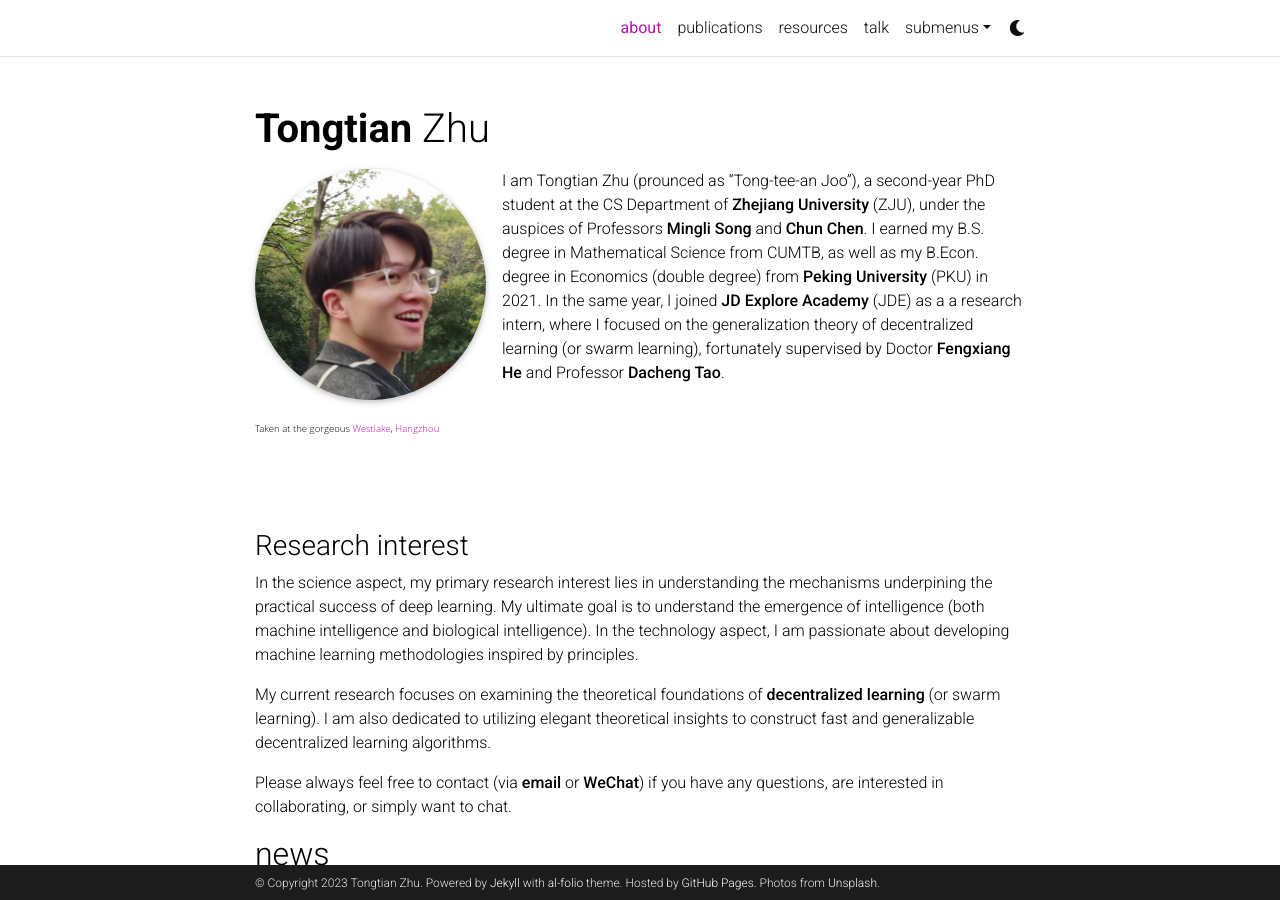
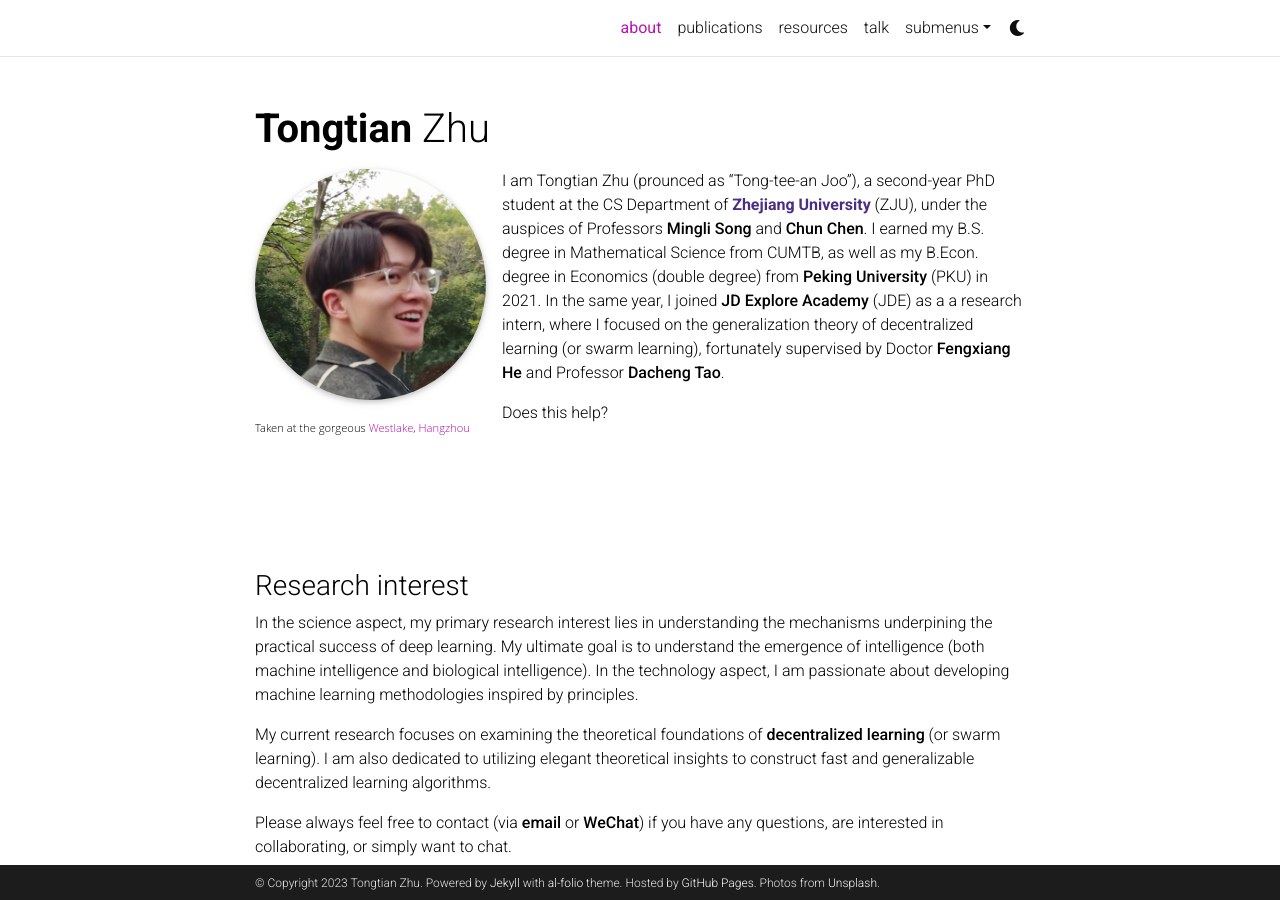
Before and after one commit to Raiden-Zhu/Raiden-Zhu.github.io, a Jekyll site: the page built from _pages/about.md, in a window 1280 px wide and 900 px high. Built offline with Jekyll 4.4.1, drawn with Linux system fonts in a browser that asks for light colours; full-size pictures stand in for the smaller copies a plugin makes; emoji names are drawn with the system emoji font; comment, search, counter and statistics services are not loaded; a style sheet for code colours, icons or effects is not loaded.

Commit message:
Update about.md

```diff
--- a/_pages/about.md
+++ b/_pages/about.md
@@ -9,7 +9,8 @@
   image: photo_9.jpg
   image_circular: True # false: crops the image to make it circular
   address: >
-      <p><span style="font-size: 0.6em; font-family: 'Open Sans';">Taken at the gorgeous <a href='https://en.wikipedia.org/wiki/West_Lake'>Westlake</a>, <a href='https://en.wikipedia.org/wiki/Hangzhou'>Hangzhou</a></span></p>
+      <p><span style="font-size: 0.7em; font-family: 'Open Sans';">Taken at the gorgeous <a href='https://en.wikipedia.org/wiki/West_Lake'>Westlake</a>, <a href='https://en.wikipedia.org/wiki/Hangzhou'>Hangzhou</a></span></p>
+
 
 news: true  # includes a list of news items
 latest_posts: true  # includes a list of the newest posts
@@ -17,7 +18,10 @@
 social: true  # includes social icons at the bottom of the page
 ---
 
-I am Tongtian Zhu (prounced as "Tong-tee-an Joo"), a second-year PhD student at the CS Department of [**Zhejiang University**](https://www.zju.edu.cn/english/) (ZJU), under the auspices of Professors [**Mingli Song**](https://person.zju.edu.cn/en/msong) and [**Chun Chen**](https://person.zju.edu.cn/en/0082004). I earned my B.S. degree in Mathematical Science from CUMTB, as well as my B.Econ. degree in Economics (double degree) from [**Peking University**](https://english.pku.edu.cn/) (PKU) in 2021. In the same year, I joined [**JD Explore Academy**](https://corporate.jd.com/) (JDE) as a a research intern, where I focused on the generalization theory of decentralized learning (or swarm learning), fortunately supervised by Doctor [**Fengxiang He**](https://fengxianghe.github.io/) and Professor [**Dacheng Tao**](https://www.sydney.edu.au/engineering/about/our-people/academic-staff/dacheng-tao.html).
+I am Tongtian Zhu (prounced as "Tong-tee-an Joo"), a second-year PhD student at the CS Department of [<span style="font-weight: bold; color: #4b2e83;">Zhejiang University</span>](https://www.zju.edu.cn/english/) (ZJU), under the auspices of Professors [**Mingli Song**](https://person.zju.edu.cn/en/msong) and [**Chun Chen**](https://person.zju.edu.cn/en/0082004). I earned my B.S. degree in Mathematical Science from CUMTB, as well as my B.Econ. degree in Economics (double degree) from [**Peking University**](https://english.pku.edu.cn/) (PKU) in 2021. In the same year, I joined [**JD Explore Academy**](https://corporate.jd.com/) (JDE) as a a research intern, where I focused on the generalization theory of decentralized learning (or swarm learning), fortunately supervised by Doctor [**Fengxiang He**](https://fengxianghe.github.io/) and Professor [**Dacheng Tao**](https://www.sydney.edu.au/engineering/about/our-people/academic-staff/dacheng-tao.html).
+
+Does this help?
+
 
 <br/><br/>
 
```
